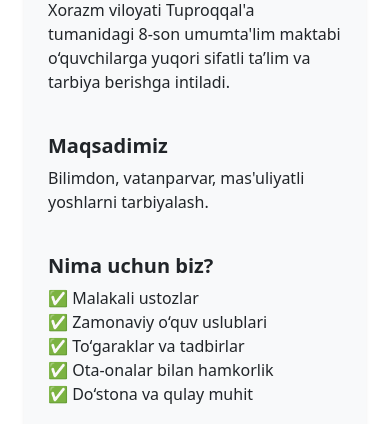
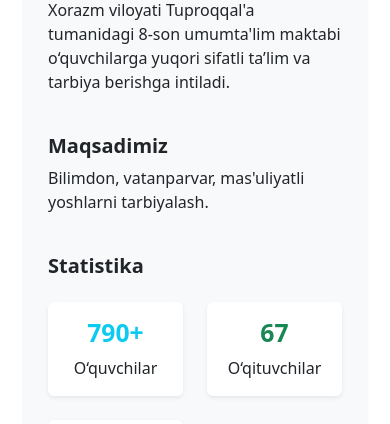
Before and after one commit to arslonniyozmetov/School, a Django app: page /about/ in a window 390 px wide. Shown: the part 295-719 px from the top of the page. Run offline with Django 5.2, Linux system fonts and the light colour scheme; some libraries are stand-ins or nearby versions.

Commit message:
Yangilandi

```diff
--- a/templates/about.html
+++ b/templates/about.html
@@ -19,14 +19,28 @@
                 <h5 class="mt-4 fw-bold text-dark">Maqsadimiz</h5>
                 <p>Bilimdon, vatanparvar, mas'uliyatli yoshlarni tarbiyalash.</p>
 
-                <h5 class="mt-4 fw-bold text-dark">Nima uchun biz?</h5>
-                <ul class="list-unstyled">
-                    <li>✅ Malakali ustozlar</li>
-                    <li>✅ Zamonaviy o‘quv uslublari</li>
-                    <li>✅ To‘garaklar va tadbirlar</li>
-                    <li>✅ Ota-onalar bilan hamkorlik</li>
-                    <li>✅ Do‘stona va qulay muhit</li>
-                </ul>
+                <h5 class="mt-4 fw-bold text-dark">Statistika</h5>
+<div class="row text-center mt-3">
+    <div class="col-6 col-md-4 mb-4">
+        <div class="card shadow-sm border-0 p-3">
+            <h2 class="fw-bold text-info">790+</h2>
+            <p class="mb-0">O‘quvchilar</p>
+        </div>
+    </div>
+    <div class="col-6 col-md-4 mb-4">
+        <div class="card shadow-sm border-0 p-3">
+            <h2 class="fw-bold text-success">67</h2>
+            <p class="mb-0">O‘qituvchilar</p>
+        </div>
+    </div>
+    <div class="col-6 col-md-4 mb-4">
+        <div class="card shadow-sm border-0 p-3">
+            <h2 class="fw-bold text-primary">89%</h2>
+            <p class="mb-0">OTMga kirish ko'rsatichi</p>
+        </div>
+    </div>
+</div>
+
             </div>
         </div>
 
```
